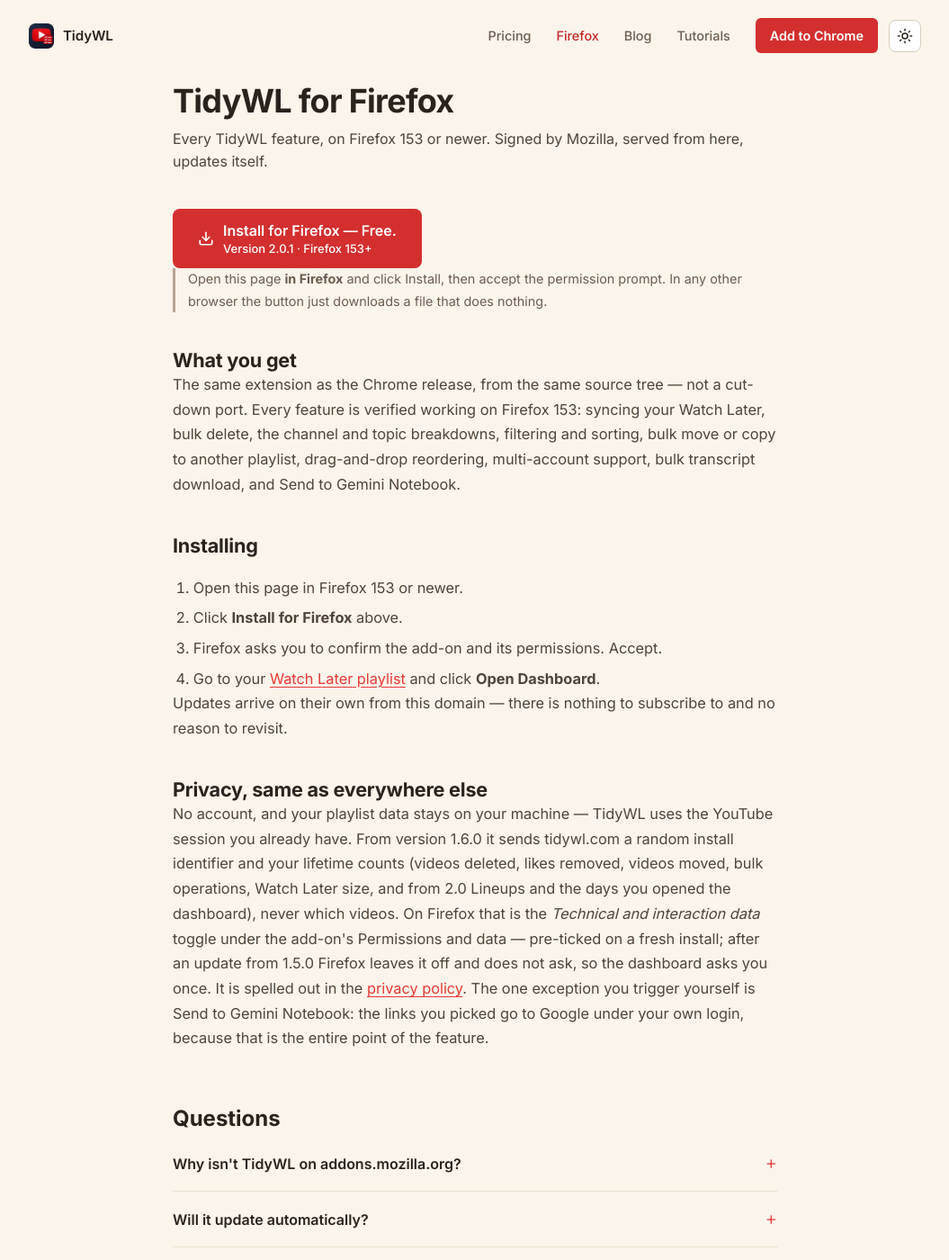
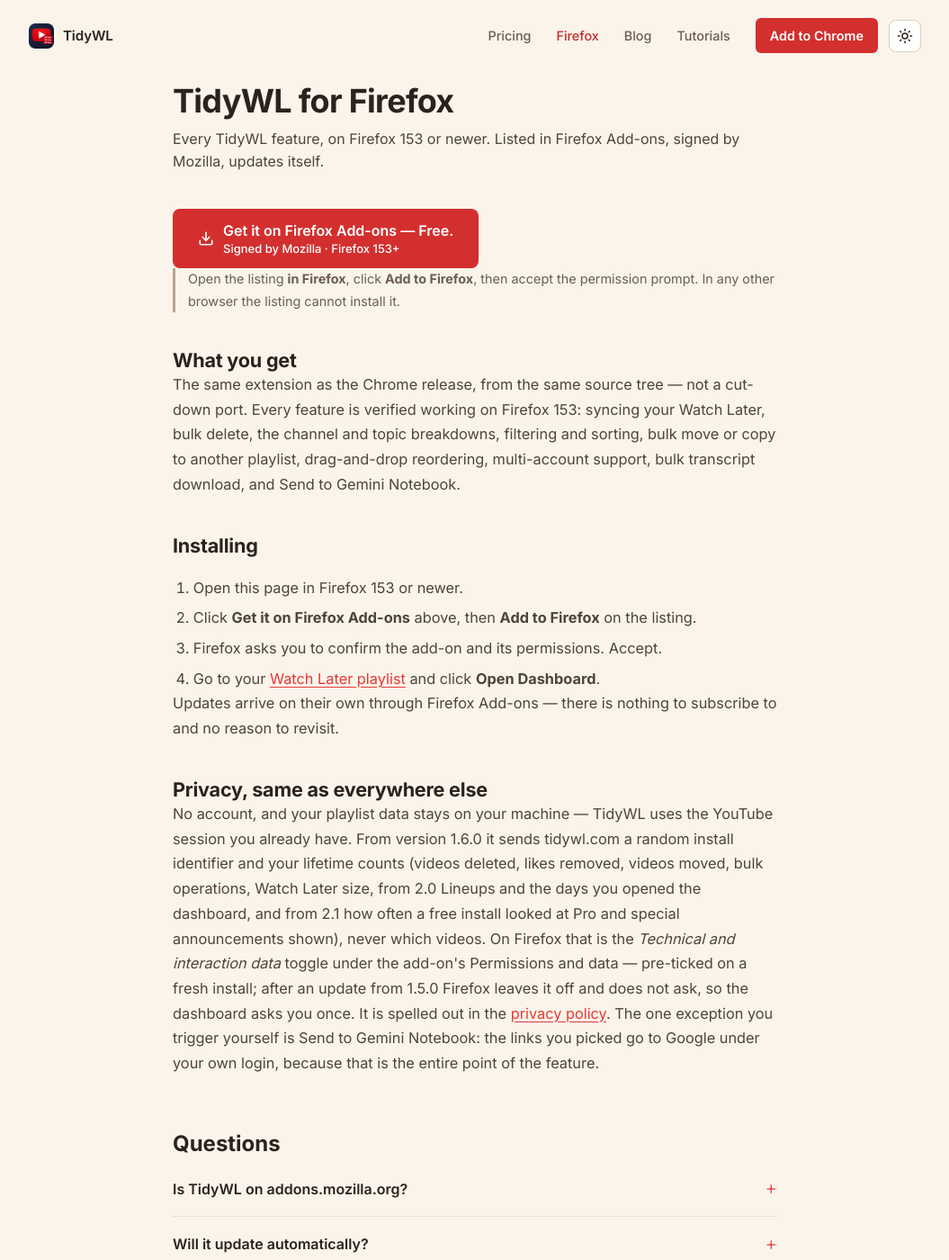
Before and after one commit to dominic-lam/tidywl-site, a Jekyll site: the page built from firefox/index.html, in a window 1280 px wide and 1400 px high. Shown: the whole window at 90% size, without its empty margins (112-1167 px from the left). Built offline with Jekyll 4.4.1, drawn with Linux system fonts in a browser that asks for light colours.

Commit message:
firefox: the install button goes to Firefox Add-ons
New Firefox users now install from the public listing (user, 2026-09-18), which Mozilla reviews and updates.
Copies installed from this page before the listing keep updating from tidywl.com; the files stay served for them.

Co-Authored-By: Claude Opus 5 (1M context) <noreply@anthropic.com>
Claude-Session: https://claude.ai/code/session_011qiq7dhipkSyA48pS2hZfU

```diff
--- a/firefox/index.html
+++ b/firefox/index.html
@@ -1,40 +1,40 @@
 ---
 layout: default
 title: TidyWL for Firefox
-description: Install TidyWL on Firefox 153 or newer. Mozilla-signed, distributed from tidywl.com, updates automatically. Bulk-delete, filter, and organize your YouTube Watch Later.
+description: Install TidyWL on Firefox 153 or newer from Firefox Add-ons. Signed by Mozilla, updates automatically. Bulk-delete, filter, and organize your YouTube Watch Later.
 permalink: /firefox/
 faq:
-  - q: "Why isn't TidyWL on addons.mozilla.org?"
-    a: "The Firefox build is signed by Mozilla, but submitted as unlisted rather than published in the public add-ons directory, so it is distributed from tidywl.com instead. It is the same code as the Chrome release, built from the same source tree. Signing is what matters for security: Firefox refuses to install an unsigned extension at all, and this one carries Mozilla's signature."
+  - q: "Is TidyWL on addons.mozilla.org?"
+    a: "Yes. Since September 2026 it is listed in Firefox Add-ons as Watch Later Tidy, at addons.mozilla.org/firefox/addon/watch-later-tidy, and the button on this page takes you there. Before the listing, this page served the file itself; those copies are signed by Mozilla too and keep updating from tidywl.com. Either way it is the same code as the Chrome release, built from the same source tree."
   - q: "Will it update automatically?"
-    a: "Yes. The extension ships with an update URL pointing at tidywl.com, so Firefox checks for new versions the same way it does for directory add-ons. You do not need to come back to this page."
+    a: "Yes. Firefox updates it through Firefox Add-ons, like any add-on from the directory. A copy installed from this page before the listing existed updates from tidywl.com instead, on its own. You do not need to come back to this page."
   - q: "Which Firefox versions are supported?"
     a: "Firefox 153 and newer. Earlier versions are not supported: 153 is the only version TidyWL has been tested against, and claiming support for releases nobody has verified would be guessing."
   - q: "Does it work on Firefox for Android?"
     a: "Not yet. YouTube's mobile site is a different page structure entirely, so the desktop build will not work there and it has not been tested. Chrome for Android supports no extensions at all, so Firefox is the only browser where mobile support is even possible — it is on the list, not in the build."
   # NOTE: front matter is plain YAML — Jekyll does not run Liquid in it, so a
   # {{ ... }} here renders literally in both the page and the FAQPage JSON-LD.
-  # Keep version numbers out of these answers; the install button is templated.
+  # Keep version numbers out of these answers; the listing shows the current one.
   - q: "Is the Firefox version behind the Chrome one?"
-    a: "No. Both channels are built from one source tree and ship the same version, and the exact build number is on the install button above. Every feature is verified working on Firefox 153, including sync, bulk delete, multi-account, move to playlist, bulk transcript download, and Send to Gemini Notebook."
+    a: "No. Every browser's build comes from one source tree, and the listing shows the version it serves. Every feature is verified working on Firefox 153, including sync, bulk delete, multi-account, move to playlist, bulk transcript download, and Send to Gemini Notebook."
 ---
 <section class="blog-wrap">
   <h1 class="blog-title">TidyWL for Firefox</h1>
-  <p class="blog-subtitle">Every TidyWL feature, on Firefox 153 or newer. Signed by Mozilla, served from here, updates itself.</p>
+  <p class="blog-subtitle">Every TidyWL feature, on Firefox 153 or newer. Listed in Firefox Add-ons, signed by Mozilla, updates itself.</p>
 
   <div class="post-body">
     <p class="ff-cta-row">
-      <a class="btn-primary" href="/firefox/tidywl-{{ site.data.versions.firefox }}.xpi">
+      <a class="btn-primary" href="https://addons.mozilla.org/firefox/addon/watch-later-tidy/">
         <svg width="18" height="18" viewBox="0 0 24 24" fill="none" stroke="currentColor" stroke-width="2.2" stroke-linecap="round" stroke-linejoin="round" aria-hidden="true">
           <path d="M21 15v4a2 2 0 0 1-2 2H5a2 2 0 0 1-2-2v-4"/>
           <polyline points="7 10 12 15 17 10"/>
           <line x1="12" x2="12" y1="15" y2="3"/>
         </svg>
-        <span>Install for Firefox — Free.<span class="btn-sub">Version {{ site.data.versions.firefox }} · Firefox 153+</span></span>
+        <span>Get it on Firefox Add-ons — Free.<span class="btn-sub">Signed by Mozilla · Firefox 153+</span></span>
       </a>
     </p>
 
-    <p class="ff-note">Open this page <strong>in Firefox</strong> and click Install, then accept the permission prompt. In any other browser the button just downloads a file that does nothing.</p>
+    <p class="ff-note">Open the listing <strong>in Firefox</strong>, click <strong>Add to Firefox</strong>, then accept the permission prompt. In any other browser the listing cannot install it.</p>
 
     <h2>What you get</h2>
     <p>The same extension as the Chrome release, from the same source tree — not a cut-down port. Every feature is verified working on Firefox 153: syncing your Watch Later, bulk delete, the channel and topic breakdowns, filtering and sorting, bulk move or copy to another playlist, drag-and-drop reordering, multi-account support, bulk transcript download, and Send to Gemini Notebook.</p>
@@ -42,14 +42,14 @@ faq:
     <h2>Installing</h2>
     <ol>
       <li>Open this page in Firefox 153 or newer.</li>
-      <li>Click <strong>Install for Firefox</strong> above.</li>
+      <li>Click <strong>Get it on Firefox Add-ons</strong> above, then <strong>Add to Firefox</strong> on the listing.</li>
       <li>Firefox asks you to confirm the add-on and its permissions. Accept.</li>
       <li>Go to your <a href="https://www.youtube.com/playlist?list=WL" target="_blank" rel="noopener">Watch Later playlist</a> and click <strong>Open Dashboard</strong>.</li>
     </ol>
-    <p>Updates arrive on their own from this domain — there is nothing to subscribe to and no reason to revisit.</p>
+    <p>Updates arrive on their own through Firefox Add-ons — there is nothing to subscribe to and no reason to revisit.</p>
 
     <h2>Privacy, same as everywhere else</h2>
-    <p>No account, and your playlist data stays on your machine — TidyWL uses the YouTube session you already have. From version 1.6.0 it sends tidywl.com a random install identifier and your lifetime counts (videos deleted, likes removed, videos moved, bulk operations, Watch Later size, and from 2.0 Lineups and the days you opened the dashboard), never which videos. On Firefox that is the <em>Technical and interaction data</em> toggle under the add-on's Permissions and data — pre-ticked on a fresh install; after an update from 1.5.0 Firefox leaves it off and does not ask, so the dashboard asks you once. It is spelled out in the <a href="/privacy/">privacy policy</a>. The one exception you trigger yourself is Send to Gemini Notebook: the links you picked go to Google under your own login, because that is the entire point of the feature.</p>
+    <p>No account, and your playlist data stays on your machine — TidyWL uses the YouTube session you already have. From version 1.6.0 it sends tidywl.com a random install identifier and your lifetime counts (videos deleted, likes removed, videos moved, bulk operations, Watch Later size, from 2.0 Lineups and the days you opened the dashboard, and from 2.1 how often a free install looked at Pro and special announcements shown), never which videos. On Firefox that is the <em>Technical and interaction data</em> toggle under the add-on's Permissions and data — pre-ticked on a fresh install; after an update from 1.5.0 Firefox leaves it off and does not ask, so the dashboard asks you once. It is spelled out in the <a href="/privacy/">privacy policy</a>. The one exception you trigger yourself is Send to Gemini Notebook: the links you picked go to Google under your own login, because that is the entire point of the feature.</p>
   </div>
 
   <div class="post-faq">
```
